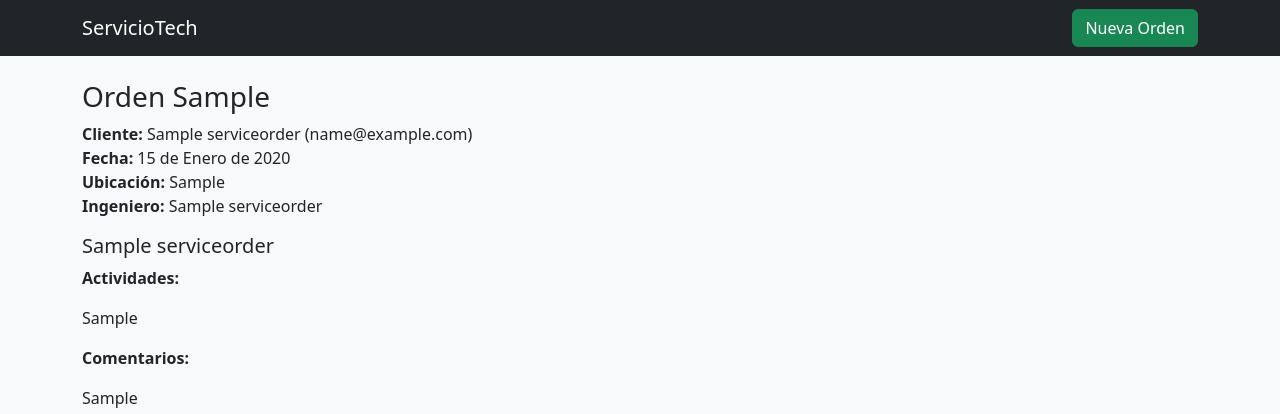
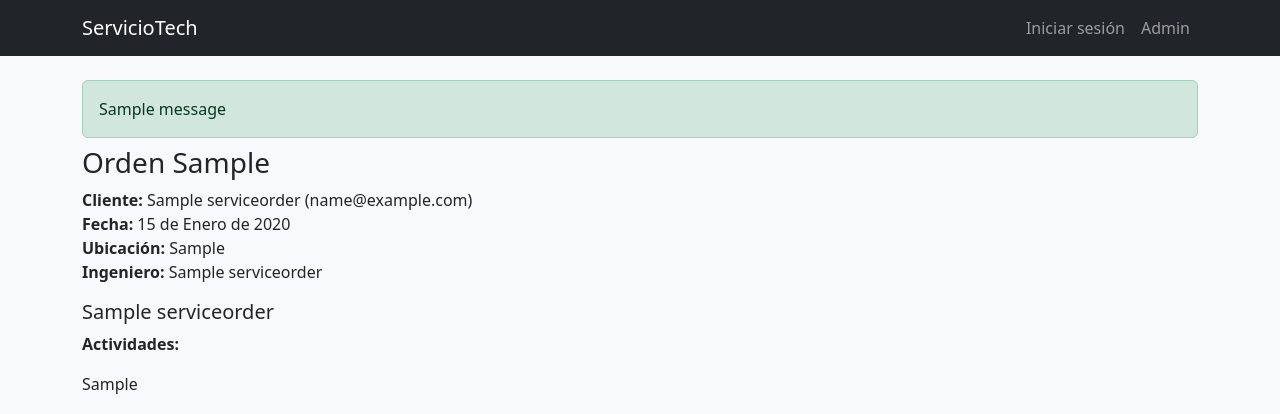
Before and after one commit to charlyycastro/ServicioTech, a Django app: a page that uses templates/orders/base.html in a window 1280 px wide. Shown: the top 414 px of the page. Run offline with Django 5.2, Linux system fonts and the light colour scheme; tables that the repository leaves empty hold one stand-in row (values such as "Sample post"); one stand-in notice (Sample message) is shown.

Commit message:
Limpia base.html: navbar + auth + Bootstrap

```diff
--- a/templates/orders/base.html
+++ b/templates/orders/base.html
@@ -1,18 +1,44 @@
+{% load static %}
 <!doctype html>
 <html lang="es">
 <head>
   <meta charset="utf-8">
   <meta name="viewport" content="width=device-width, initial-scale=1">
-<title>ServicioTech</title>
+  <title>{% block title %}ServicioTech{% endblock %}</title>
   <link href="https://cdn.jsdelivr.net/npm/bootstrap@5.3.3/dist/css/bootstrap.min.css" rel="stylesheet">
 </head>
 <body class="bg-light">
   <nav class="navbar navbar-expand-lg navbar-dark bg-dark mb-4">
     <div class="container">
-<a class="navbar-brand" href="/">ServicioTech</a>
-<a class="btn btn-success" href="/nuevo/">Nueva Orden</a>
+      <a class="navbar-brand" href="{% url 'orders:list' %}">ServicioTech</a>
+      <button class="navbar-toggler" type="button" data-bs-toggle="collapse" data-bs-target="#mainNav">
+        <span class="navbar-toggler-icon"></span>
+      </button>
+      <div class="collapse navbar-collapse" id="mainNav">
+        <ul class="navbar-nav ms-auto">
+          {% if user.is_authenticated %}
+            <li class="nav-item"><a class="nav-link" href="{% url 'orders:create' %}">Nueva orden</a></li>
+            <li class="nav-item"><a class="nav-link" href="{% url 'logout' %}">Cerrar sesión</a></li>
+          {% else %}
+            <li class="nav-item"><a class="nav-link" href="{% url 'login' %}?next={% url 'orders:create' %}">Iniciar sesión</a></li>
+          {% endif %}
+          <li class="nav-item"><a class="nav-link" href="/admin/">Admin</a></li>
+        </ul>
+      </div>
     </div>
   </nav>
-<main class="container">{% block content %}{% endblock %}</main>
+
+  <main class="container">
+    {% if messages %}
+      <div class="mt-2">
+        {% for message in messages %}
+          <div class="alert alert-{{ message.tags }} mb-2" role="alert">{{ message }}</div>
+        {% endfor %}
+      </div>
+    {% endif %}
+    {% block content %}{% endblock %}
+  </main>
+
+  <script src="https://cdn.jsdelivr.net/npm/bootstrap@5.3.3/dist/js/bootstrap.bundle.min.js"></script>
 </body>
 </html>
```
Lines whose indentation alone changed are shown as unchanged.
